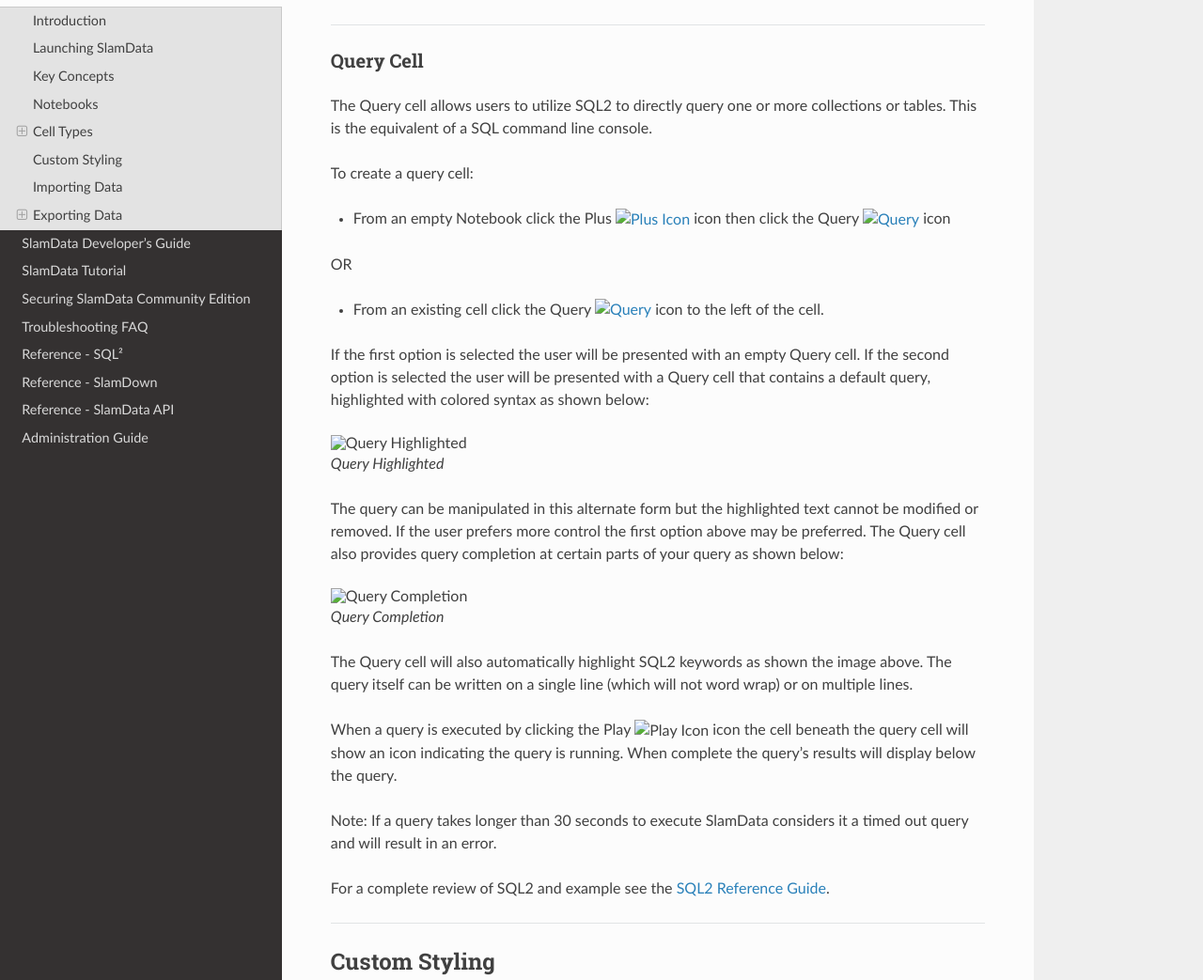
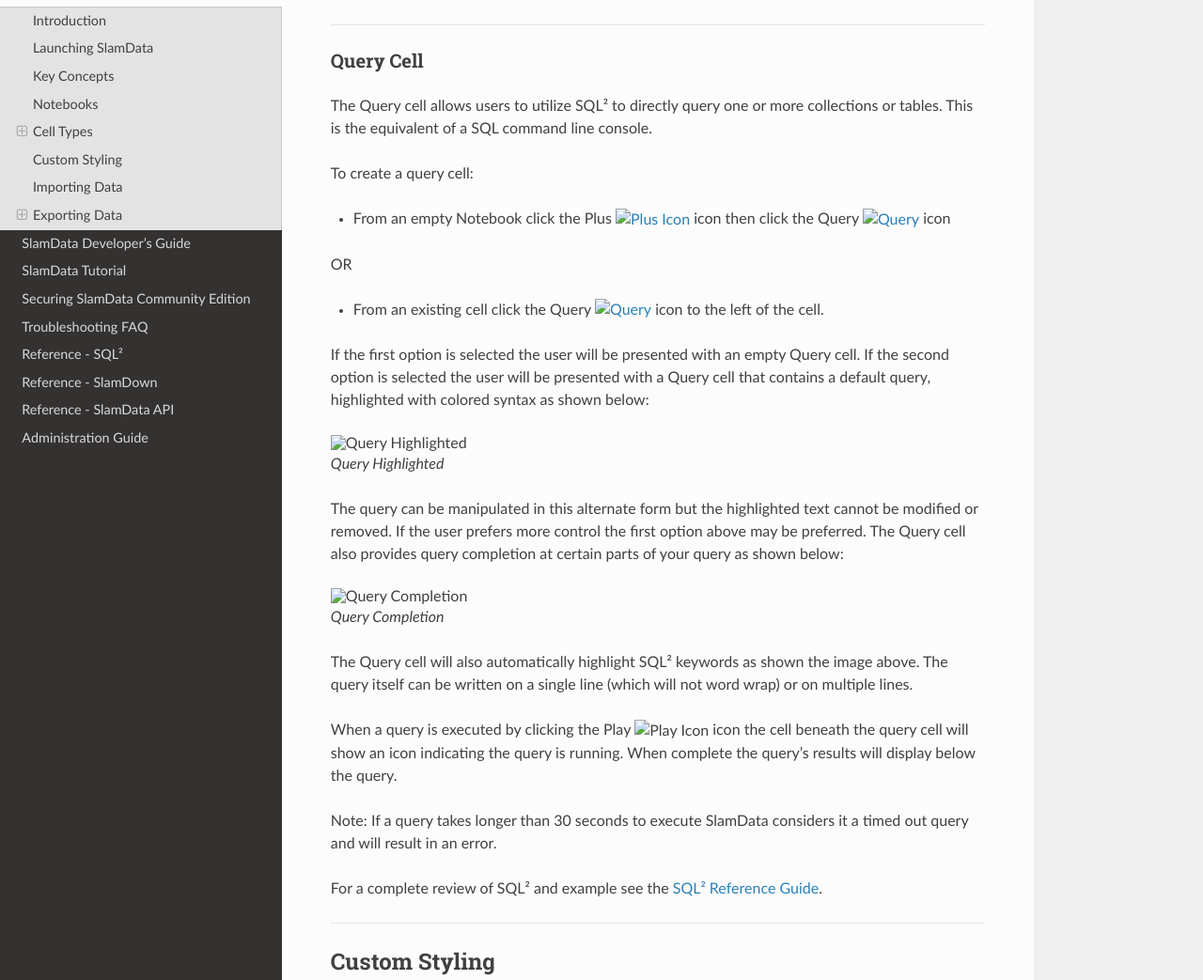
Before and after one commit to uapasha/slamdata-docs, a Sphinx documentation site: the page built from source/users-guide.rst, in a window 1280 px wide and 1400 px high, scrolled down 5561 px. Shown: the part 155-1198 px from the top of the window at 94% size. Built offline with Sphinx 7.4.7 and the Read the Docs theme 2.0.0, drawn with Linux system fonts in a browser that asks for light colours; some of the changed text lies outside the part shown.

Commit message:
Changed all SQL2 references to SQL²

```diff
--- a/source/administration-guide.rst
+++ b/source/administration-guide.rst
@@ -149,7 +149,7 @@ A mount dialog will be presented:
    SlamData Mount Dialog
 
 Enter a name for the database mount. This name is used in the SlamData
-UI as well as SQL2 query paths. Use a name that makes sense for the
+UI as well as SQL² query paths. Use a name that makes sense for the
 environment. For instance if this database were hosted on Amazon AWS/EC2
 it might be named ``aws`` or ``aws-1``.
 
--- a/source/api-reference.rst
+++ b/source/api-reference.rst
@@ -36,7 +36,7 @@ Reference
 Executing a Small Query
 ~~~~~~~~~~~~~~~~~~~~~~~
 
-    Executes a SQL2 query where the results and computation are expected to
+    Executes a SQL² query where the results and computation are expected to
     be relatively small. Pagination and some filtering are supported.
 
 URL
--- a/source/slamdown-reference.rst
+++ b/source/slamdown-reference.rst
@@ -17,7 +17,7 @@ compatible implementation of
 `Markdown <https://en.wikipedia.org/wiki/Markdown>`__.
 
 In addition, SlamDown also includes two extensions to CommonMark: `form
-fields <#form-elements>`__ and `evaluated SQL2 queries <#evaluated-sql-query>`__.
+fields <#form-elements>`__ and `evaluated SQL² queries <#evaluated-sql-query>`__.
 
 This reference contains the following sections:
 
--- a/source/users-guide.rst
+++ b/source/users-guide.rst
@@ -87,7 +87,7 @@ of the following cell types
 +===============+=================+===========================================================+
 | Exploration   | |Exploration|   | Browse data in a table or collection                      |
 +---------------+-----------------+-----------------------------------------------------------+
-| Query         | |Query|         | Leverage SQL2 for powerful queries                        |
+| Query         | |Query|         | Leverage SQL² for powerful queries                        |
 +---------------+-----------------+-----------------------------------------------------------+
 | Search        | |Search|        | Simple searching for non-technical users                  |
 +---------------+-----------------+-----------------------------------------------------------+
@@ -330,7 +330,7 @@ CheatSheet <http://slamdata.com/wp-content/uploads/2016/03/slamdata-cheatsheet-2
 Query Cell
 ~~~~~~~~~~
 
-The Query cell allows users to utilize SQL2 to directly query one or
+The Query cell allows users to utilize SQL² to directly query one or
 more collections or tables. This is the equivalent of a SQL command line
 console.
 
@@ -364,7 +364,7 @@ completion at certain parts of your query as shown below:
 
    Query Completion
 
-The Query cell will also automatically highlight SQL2 keywords as shown
+The Query cell will also automatically highlight SQL² keywords as shown
 the image above. The query itself can be written on a single line (which
 will not word wrap) or on multiple lines.
 
@@ -375,7 +375,7 @@ running. When complete the query's results will display below the query.
 Note: If a query takes longer than 30 seconds to execute SlamData
 considers it a timed out query and will result in an error.
 
-For a complete review of SQL2 and example see the `SQL2 Reference
+For a complete review of SQL² and example see the `SQL² Reference
 Guide <sql-squared-reference.html>`__.
 
 --------------
```
Also changed, not shown: source/sql-squared-reference.rst (+6 -6 lines).
